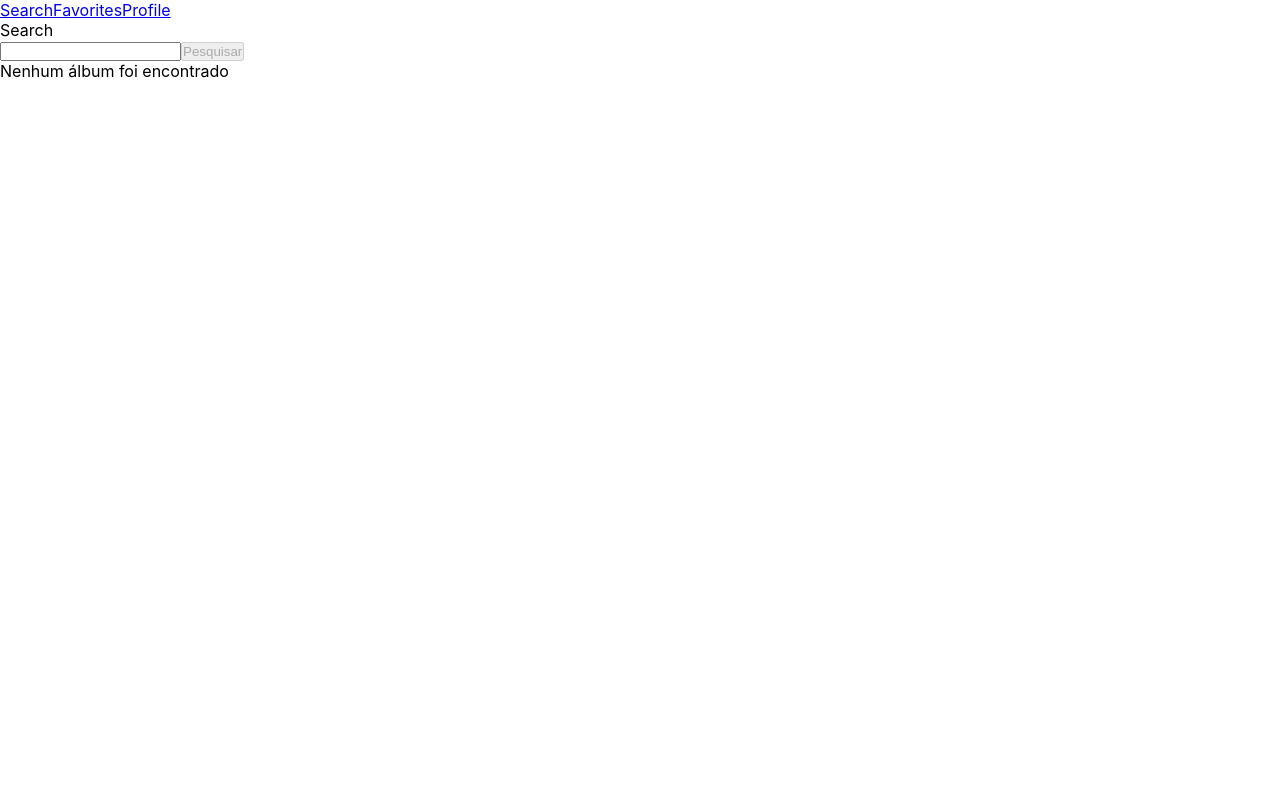
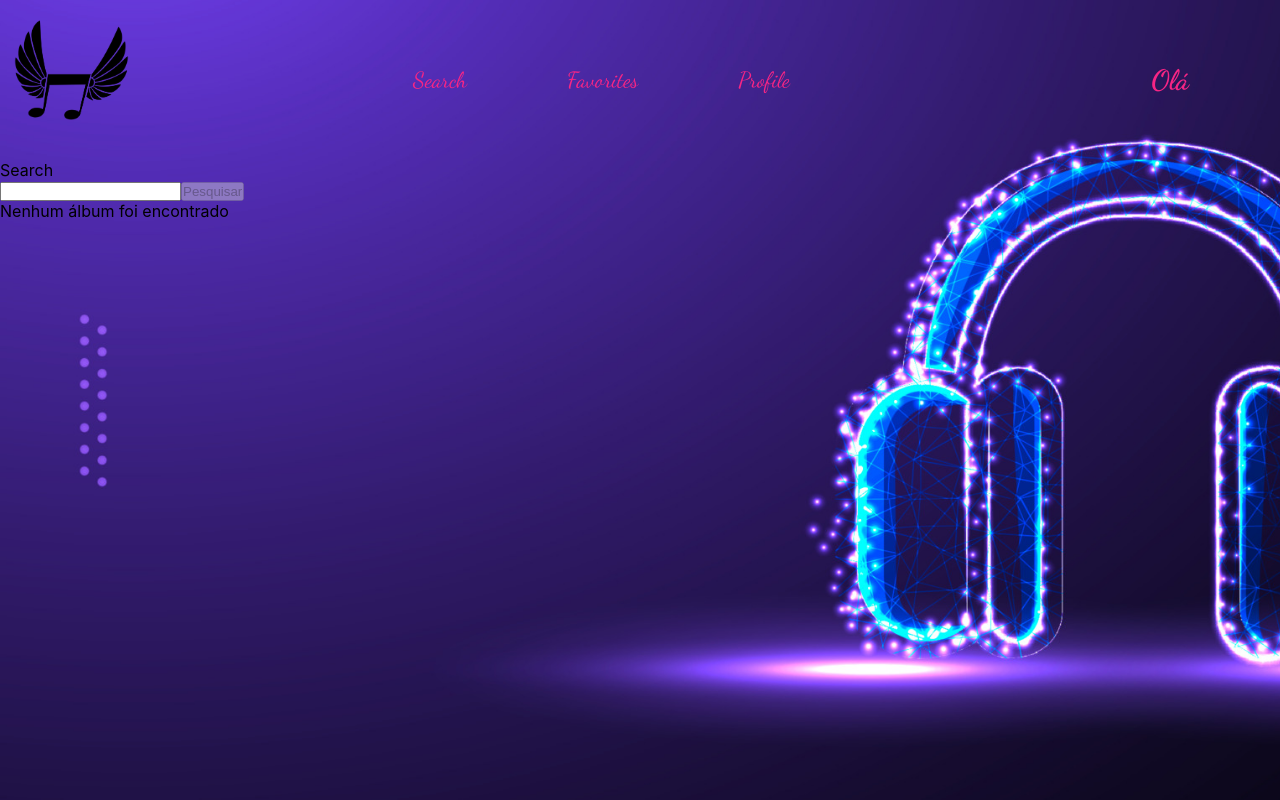
Before and after one commit to lucaseduardolema/trybetunes, a React (Create React App) app: page /trybetunes/search in a window 1280 px wide. Built offline with nearby package versions, Linux system fonts and the light colour scheme.

Commit message:
add css header

```diff
--- a/package.json
+++ b/package.json
@@ -12,6 +12,7 @@
     "@testing-library/user-event": "^12.8.3",
     "react": "^17.0.2",
     "react-dom": "^17.0.2",
+    "react-loading": "^2.0.3",
     "react-router-dom": "^5.2.0",
     "react-scripts": "4.0.3",
     "web-vitals": "^1.1.2"
--- a/src/components/Header.jsx
+++ b/src/components/Header.jsx
@@ -1,7 +1,7 @@
 import React from 'react';
 import { Link } from 'react-router-dom';
 import { getUser } from '../services/userAPI';
-import Loading from './Loading';
+import ReactLoading from 'react-loading'
 
 class Header extends React.Component {
   constructor() {
@@ -33,15 +33,18 @@ class Header extends React.Component {
     const { name, isLoading } = this.state;
     return (
       <header data-testid="header-component">
+        <div className='logo-header'></div>
         <nav>
           <Link data-testid="link-to-search" to="/trybetunes/search">Search</Link>
           <Link data-testid="link-to-favorites" to="/trybetunes/favorites">Favorites</Link>
           <Link data-testid="link-to-profile" to="/trybetunes/profile">Profile</Link>
         </nav>
+        <div className='user-info'>
         {
-          isLoading ? <Loading />
-            : <span data-testid="header-user-name">{name}</span>
+          isLoading ? <ReactLoading color='#f72585' type='bars' width='40px' height='40px' />
+            : <p>{`Olá `}<span data-testid="header-user-name">{name}</span></p>
         }
+        </div>
       </header>
     );
   }
--- a/src/index.css
+++ b/src/index.css
@@ -1,3 +1,5 @@
+@import url("https://fonts.googleapis.com/css2?family=Dancing+Script:wght@400;500;600;700&display=swap");
+
 * {
   margin: 0;
   padding: 0;
@@ -10,6 +12,11 @@ body {
     sans-serif;
   -webkit-font-smoothing: antialiased;
   -moz-osx-font-smoothing: grayscale;
+  width: 100%;
+  height: 100vh;
+  background-image: url(./images/vecteezy_earphone-headset-musical-instrument-low-poly-wireframe_.jpg);
+  background-size: cover;
+  background-repeat: no-repeat;
 }
 
 code {
@@ -28,9 +35,6 @@ code {
   align-items: center;
   gap: 30px 0;
   font-size: 20px;
-  background-image: url(./images/vecteezy_earphone-headset-musical-instrument-low-poly-wireframe_.jpg);
-  background-size: cover;
-  background-repeat: no-repeat;
 }
 
 .logo-login {
@@ -80,13 +84,13 @@ code {
 }
 
 .container-login button:hover {
-  background:linear-gradient(to bottom, #408c99 5%, #0f4254 100%);
-	background-color:#408c99;
+  background: linear-gradient(to bottom, #408c99 5%, #0f4254 100%);
+  background-color: #408c99;
 }
 
 .container-login button:active {
-  position:relative;
-	top:5px;
+  position: relative;
+  top: 5px;
 }
 
 .container-login button:disabled {
@@ -95,8 +99,50 @@ code {
   background-color: #000000;
 }
 
-.loading {
+/* Header component */
+
+header {
   display: flex;
+  justify-content: space-around;
   align-items: center;
+  gap: 0 20%;
+  min-height: 160px;
+  /* background: rgba(58, 12, 163, 0.3);
+  background: linear-gradient(
+    180deg,
+    rgba(58, 12, 163, 0.2) 0%,
+    rgba(63, 55, 201, 0.2) 69%,
+    rgba(67, 97, 238, 0.2) 100%
+  ); */
+}
+
+.logo-header {
+  width: 115px;
+  height: 120px;
+  background-image: url(./images/vecteezy_music-note-logo_1200904.png);
+  background-size: 115px 100px;
+  background-repeat: no-repeat;
+}
+
+header nav {
+  display: flex;
+  gap: 0 100px;
+}
+
+header a {
+  text-decoration: none;
+  font-family: "Dancing Script", cursive;
+  font-size: 22px;
+  font-weight: 400;
+  color: #f72585;
+}
+
+.user-info {
+  display: flex;
   justify-content: center;
+  width: 15%;
+  font-family: "Dancing Script", cursive;
+  font-size: 28px;
+  font-weight: 700;
+  color: #f72585;
 }
--- a/src/pages/Login.jsx
+++ b/src/pages/Login.jsx
@@ -1,7 +1,7 @@
 import React from "react";
 import { Redirect } from "react-router-dom";
-import Loading from "../components/Loading";
 import { createUser } from "../services/userAPI";
+import ReactLoading from 'react-loading'
 
 
 class Login extends React.Component {
@@ -59,7 +59,7 @@ class Login extends React.Component {
         <span className="logo-login"></span>
         {isSavedName && <Redirect to="/trybetunes/search" />}
         {isLoading ? (
-          <Loading />
+          <ReactLoading type='bars' color='#f72585' width='100px' height='100px' />
         ) : (
           <form>
             <label htmlFor="user">
```
Also changed, not shown: public/index.html (+0 -10 lines), src/images/vecteezy_music-note-logo_1200904.png (added), 1 other file (tests, documents, lock files or other folders).
